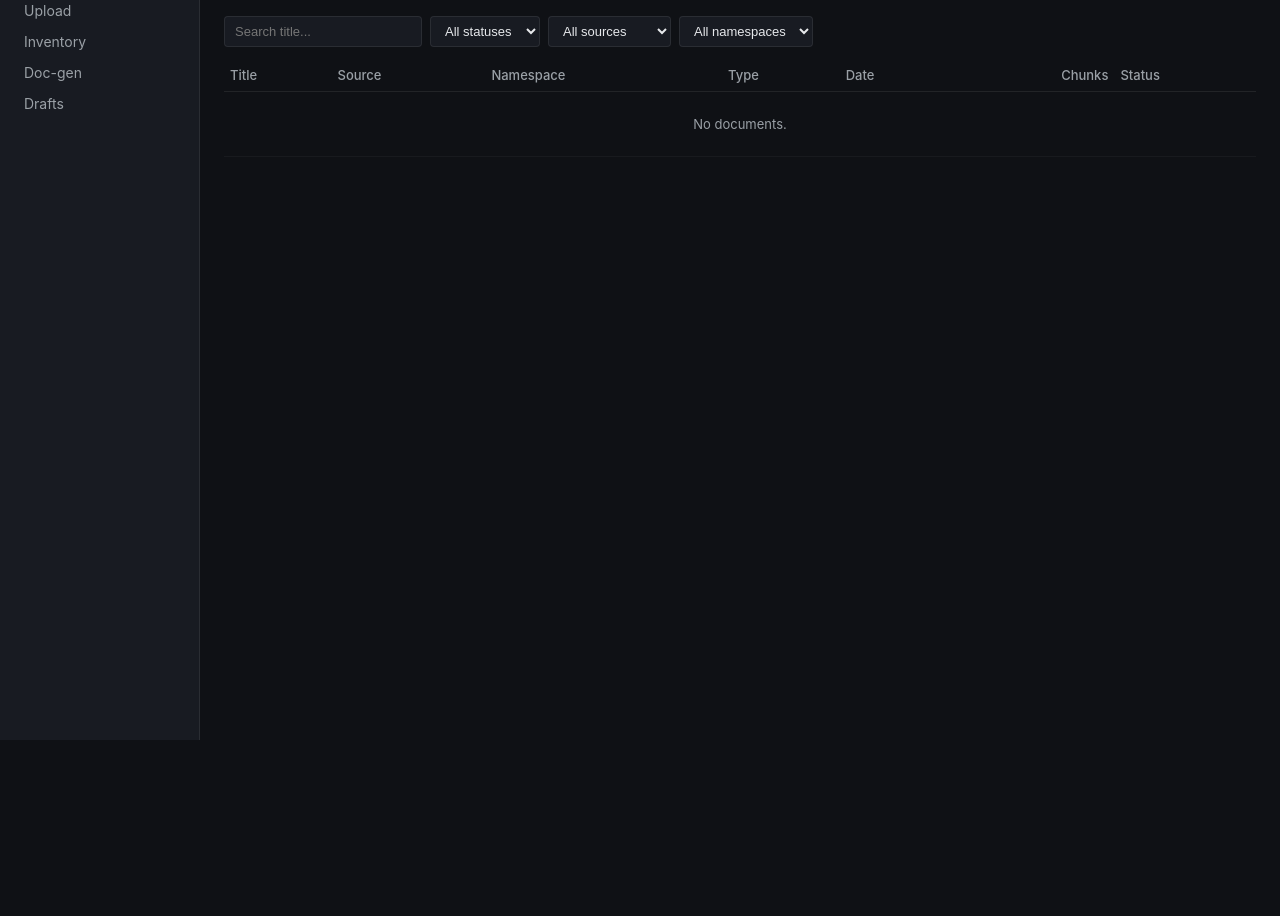
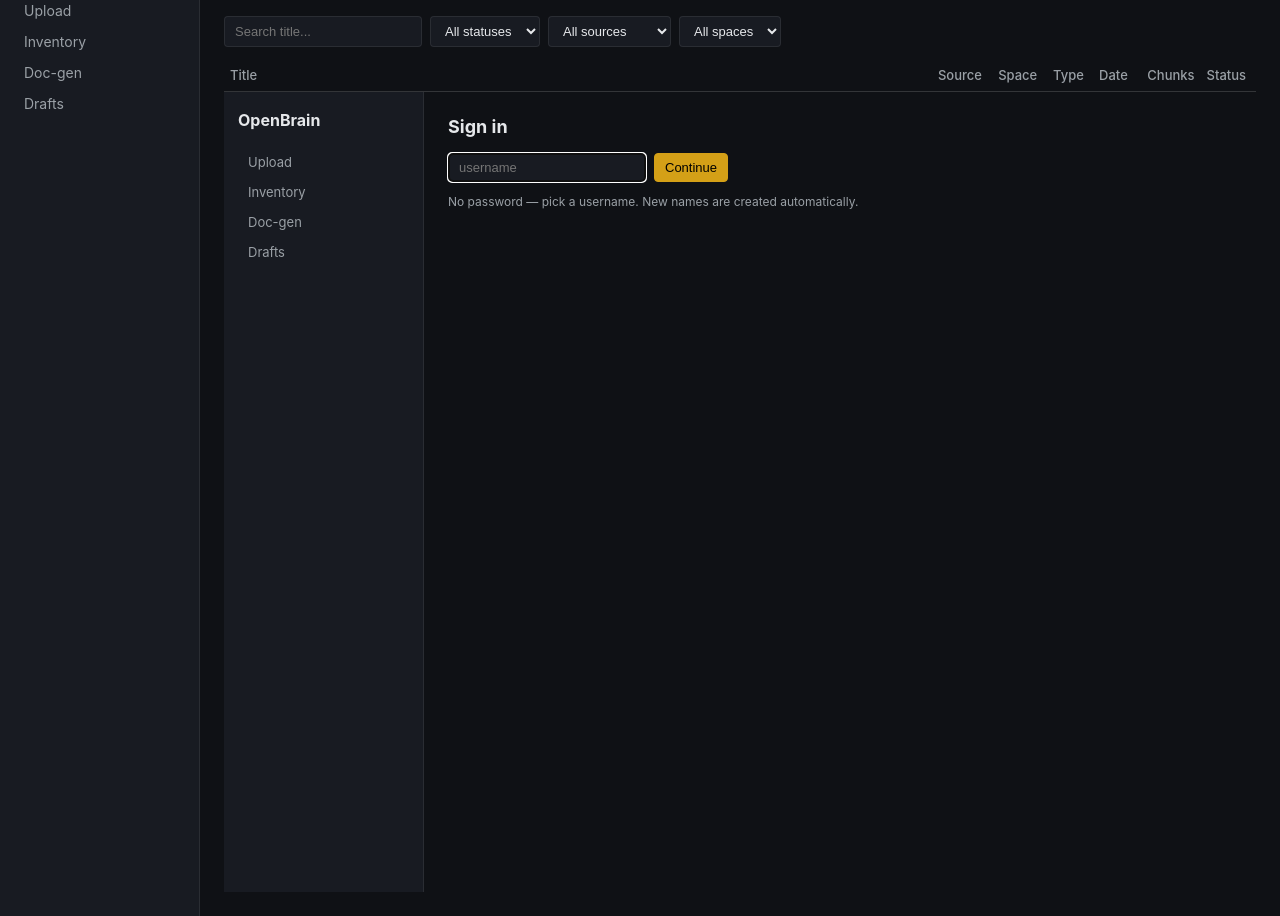
Before and after one commit to sureshakula/openbrain-rag, a FastAPI app: template webui/templates/inventory.html in a window 1280 px wide. Shown: the part 60-976 px from the top of the page. Before the commit the page ends 800 px from the top, so only its background shows below. Run offline with FastAPI, Linux system fonts and the light colour scheme; the template is opened without the code that fills it, so the values that code supplies are empty; some libraries are stand-ins or nearby versions.

Commit message:
feat(webui): scope inventory to current user's spaces
Replace namespace filter with space filter, restrict document rows to
spaces accessible by the logged-in user, and redirect to /login when
no cookie is present.

Co-Authored-By: Claude Sonnet 4.6 <noreply@anthropic.com>

```diff
--- a/webui/routes/inventory.py
+++ b/webui/routes/inventory.py
@@ -1,33 +1,29 @@
-"""Inventory list + HTMX-polled partial."""
+"""Inventory list + HTMX-polled partial (scoped to the current user)."""
 from __future__ import annotations
 from fastapi import APIRouter, Request
-from fastapi.responses import HTMLResponse
+from fastapi.responses import HTMLResponse, RedirectResponse
 
 from db.connection import get_conn
+from accounts.core import accessible_space_ids, list_spaces_for
 from webui.app import render
+from webui.routes.auth import current_user
 
 router = APIRouter()
 
 
-def _query_docs(*, status: str | None, source: str | None, ftype: str | None,
-                namespace: str | None, search: str | None, limit: int = 200) -> list[dict]:
-    where: list[str] = ["active = TRUE"]
-    args: list = []
-    if status:
-        where.append("status = %s"); args.append(status)
-    if source:
-        where.append("source_type = %s"); args.append(source)
-    if ftype:
-        where.append("file_extension = %s"); args.append(ftype)
-    if namespace:
-        where.append("namespace = %s"); args.append(namespace)
-    if search:
-        where.append("title ILIKE %s"); args.append(f"%{search}%")
+def _query_docs(*, space_ids, status, source, ftype, space, search, limit=200):
+    where = ["active = TRUE", "space_id = ANY(%s)"]
+    args = [space_ids]
+    if status:  where.append("status = %s");          args.append(status)
+    if source:  where.append("source_type = %s");     args.append(source)
+    if ftype:   where.append("file_extension = %s");  args.append(ftype)
+    if space:   where.append("space_id = %s");        args.append(int(space))
+    if search:  where.append("title ILIKE %s");       args.append(f"%{search}%")
     sql = f"""
         SELECT d.id, d.title, d.source_type, d.file_extension, d.status,
-               d.namespace, d.failure_reason, d.ingested_at,
+               s.name AS space_name, d.failure_reason, d.ingested_at,
                (SELECT COUNT(*) FROM chunks c WHERE c.document_id = d.id) AS chunk_count
-          FROM documents d
+          FROM documents d JOIN spaces s ON s.id = d.space_id
          WHERE {' AND '.join(where)}
          ORDER BY d.ingested_at DESC NULLS LAST
          LIMIT {limit}
@@ -39,61 +35,51 @@ def _query_docs(*, status: str | None, source: str | None, ftype: str | None,
             return [dict(zip(cols, row)) for row in cur.fetchall()]
 
 
-def _namespaces() -> list[str]:
-    """Distinct namespaces in use, for the inventory filter dropdown."""
-    with get_conn() as conn:
-        with conn.cursor() as cur:
-            cur.execute(
-                "SELECT DISTINCT namespace FROM documents "
-                "WHERE active = TRUE AND namespace IS NOT NULL ORDER BY namespace"
-            )
-            return [row[0] for row in cur.fetchall()]
-
-
-def _counts() -> dict:
+def _counts(space_ids):
     with get_conn() as conn:
         with conn.cursor() as cur:
             cur.execute("""
                 SELECT
-                    COUNT(*) FILTER (WHERE active AND status = 'indexed')      AS indexed,
+                    COUNT(*) FILTER (WHERE active AND status='indexed') AS indexed,
                     COUNT(*) FILTER (WHERE active AND status IN
-                        ('queued','processing','transcribing'))                AS processing,
-                    COUNT(*) FILTER (WHERE active AND status = 'failed')       AS failed
-                FROM documents
-            """)
+                        ('queued','processing','transcribing'))          AS processing,
+                    COUNT(*) FILTER (WHERE active AND status='failed')   AS failed
+                FROM documents WHERE space_id = ANY(%s)
+            """, (space_ids,))
             row = cur.fetchone()
             return {"indexed": row[0], "processing": row[1], "failed": row[2]}
 
 
 @router.get("/inventory", response_class=HTMLResponse)
-async def inventory(request: Request,
-                    status: str | None = None,
-                    source: str | None = None,
-                    ftype: str | None = None,
-                    namespace: str | None = None,
-                    search: str | None = None):
-    return render(
-        request, "inventory.html",
-        {"page": "inventory",
-         "rows": _query_docs(status=status, source=source, ftype=ftype,
-                             namespace=namespace, search=search),
-         "counts": _counts(),
-         "namespaces": _namespaces(),
-         "filters": {"status": status or "", "source": source or "",
-                     "ftype": ftype or "", "namespace": namespace or "",
-                     "search": search or ""}},
-    )
+async def inventory(request: Request, status=None, source=None, ftype=None,
+                    space=None, search=None):
+    user = current_user(request)
+    if user is None:
+        return RedirectResponse(url="/login", status_code=307)
+    with get_conn() as conn:
+        space_ids = accessible_space_ids(conn, user["id"])
+        spaces = list_spaces_for(conn, user["id"])
+    return render(request, "inventory.html", {
+        "page": "inventory",
+        "rows": _query_docs(space_ids=space_ids, status=status, source=source,
+                            ftype=ftype, space=space, search=search),
+        "counts": _counts(space_ids),
+        "spaces": spaces,
+        "user": user,
+        "filters": {"status": status or "", "source": source or "",
+                    "ftype": ftype or "", "space": space or "", "search": search or ""},
+    })
 
 
 @router.get("/inventory/rows", response_class=HTMLResponse)
-async def inventory_rows(request: Request,
-                         status: str | None = None,
-                         source: str | None = None,
-                         ftype: str | None = None,
-                         namespace: str | None = None,
-                         search: str | None = None):
-    return render(
-        request, "_inventory_rows.html",
-        {"rows": _query_docs(status=status, source=source, ftype=ftype,
-                             namespace=namespace, search=search)},
-    )
+async def inventory_rows(request: Request, status=None, source=None, ftype=None,
+                         space=None, search=None):
+    user = current_user(request)
+    if user is None:
+        return RedirectResponse(url="/login", status_code=307)
+    with get_conn() as conn:
+        space_ids = accessible_space_ids(conn, user["id"])
+    return render(request, "_inventory_rows.html", {
+        "rows": _query_docs(space_ids=space_ids, status=status, source=source,
+                            ftype=ftype, space=space, search=search),
+    })
--- a/webui/templates/_inventory_rows.html
+++ b/webui/templates/_inventory_rows.html
@@ -2,7 +2,7 @@
 <tr>
   <td>{{ row.title }}</td>
   <td style="color: var(--muted)">{{ row.source_type }}</td>
-  <td style="color: var(--muted)">{{ row.namespace }}</td>
+  <td style="color: var(--muted)">{{ row.space_name }}</td>
   <td style="color: var(--muted)">{{ row.file_extension or "" }}</td>
   <td style="color: var(--muted)">{{ row.ingested_at.strftime('%Y-%m-%d') if row.ingested_at else '' }}</td>
   <td style="text-align:right">{{ row.chunk_count or '—' }}</td>
--- a/webui/templates/inventory.html
+++ b/webui/templates/inventory.html
@@ -27,10 +27,10 @@
       <option value="{{ s }}" {% if filters.source == s %}selected{% endif %}>{{ s }}</option>
     {% endfor %}
   </select>
-  <select class="input" name="namespace">
-    <option value="">All namespaces</option>
-    {% for ns in namespaces %}
-      <option value="{{ ns }}" {% if filters.namespace == ns %}selected{% endif %}>{{ ns }}</option>
+  <select class="input" name="space">
+    <option value="">All spaces</option>
+    {% for s in spaces %}
+      <option value="{{ s.id }}" {% if filters.space == s.id|string %}selected{% endif %}>{{ s.name }}</option>
     {% endfor %}
   </select>
 </form>
@@ -38,7 +38,7 @@
 <table>
   <thead>
     <tr>
-      <th>Title</th><th>Source</th><th>Namespace</th><th>Type</th><th>Date</th>
+      <th>Title</th><th>Source</th><th>Space</th><th>Type</th><th>Date</th>
       <th style="text-align:right">Chunks</th><th>Status</th>
     </tr>
   </thead>
```
Also changed, not shown: tests/webui/test_inventory.py (+31 -32 lines).
